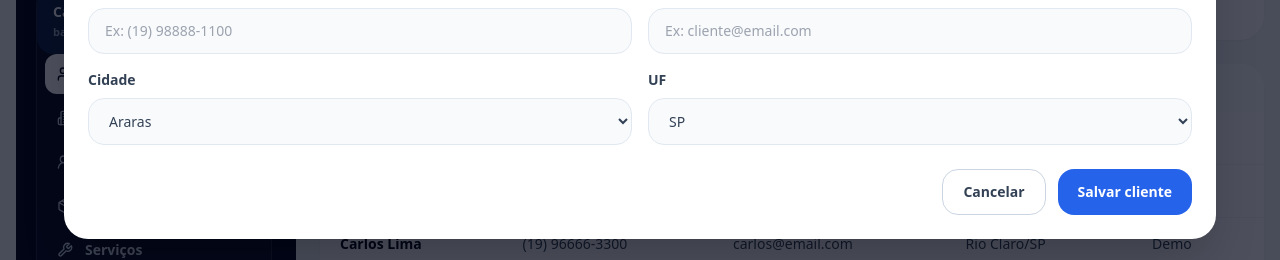
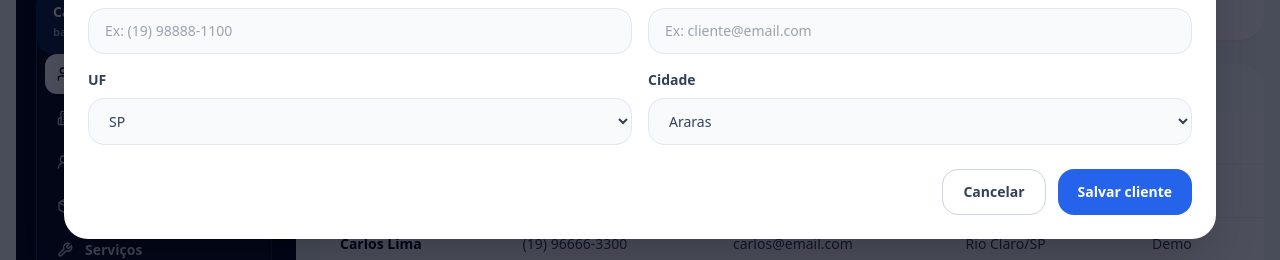
Before and after one commit to anjobrito/ajb-autoflow, a Next.js app: page /clientes in a window 1280 px wide. Both pictures are taken after a click on the button "Novo cliente". Shown: the part 410-670 px from the top of the page. Built offline with nearby package versions, Linux system fonts and the light colour scheme.

Commit message:
fix: make customer city dependent on selected state

```diff
--- a/components/customers-client.tsx
+++ b/components/customers-client.tsx
@@ -5,7 +5,7 @@ import { Plus } from "lucide-react";
 import { UiModal } from "@/components/ui-modal";
 import { demoCustomers } from "@/lib/demo-data";
 import { listCustomers, saveCustomer, StoredCustomer } from "@/lib/browser-store";
-import { brazilianStates, commonCities } from "@/lib/select-options";
+import { brazilianStates, getCitiesByState } from "@/lib/select-options";
 
 const inputClass = "rounded-2xl border border-slate-200 bg-slate-50 px-4 py-3 font-medium outline-none focus:border-blue-500 focus:bg-white";
 const labelClass = "grid gap-2 text-sm font-bold text-slate-700";
@@ -14,6 +14,8 @@ export function CustomersClient() {
   const [customers, setCustomers] = useState<StoredCustomer[]>([]);
   const [isFormOpen, setIsFormOpen] = useState(false);
   const [saved, setSaved] = useState(false);
+  const [selectedState, setSelectedState] = useState("SP");
+  const cities = getCitiesByState(selectedState);
 
   function refresh() {
     setCustomers(listCustomers());
@@ -38,6 +40,7 @@ export function CustomersClient() {
     });
 
     form.reset();
+    setSelectedState("SP");
     refresh();
     setSaved(true);
     setTimeout(() => setSaved(false), 1600);
@@ -97,8 +100,8 @@ export function CustomersClient() {
             <label className={labelClass}>CPF/CNPJ<input name="document" inputMode="numeric" placeholder="Ex: 123.456.789-00" className={inputClass} /></label>
             <label className={labelClass}>Telefone / WhatsApp<input required name="phone" inputMode="tel" autoComplete="tel" placeholder="Ex: (19) 98888-1100" className={inputClass} /></label>
             <label className={labelClass}>E-mail<input name="email" type="email" autoComplete="email" placeholder="Ex: cliente@email.com" className={inputClass} /></label>
-            <label className={labelClass}>Cidade<select name="city" className={inputClass}>{commonCities.map((city) => <option key={city}>{city}</option>)}</select></label>
-            <label className={labelClass}>UF<select name="state" defaultValue="SP" className={inputClass}>{brazilianStates.map((state) => <option key={state}>{state}</option>)}</select></label>
+            <label className={labelClass}>UF<select name="state" value={selectedState} onChange={(event) => setSelectedState(event.target.value)} className={inputClass}>{brazilianStates.map((state) => <option key={state}>{state}</option>)}</select></label>
+            <label className={labelClass}>Cidade<select name="city" className={inputClass}>{cities.map((city) => <option key={city}>{city}</option>)}</select></label>
           </div>
           <div className="mt-6 flex justify-end gap-3">
             <button type="button" onClick={() => setIsFormOpen(false)} className="rounded-2xl border border-slate-300 px-5 py-3 text-sm font-black text-slate-700 hover:bg-slate-50">Cancelar</button>
```
